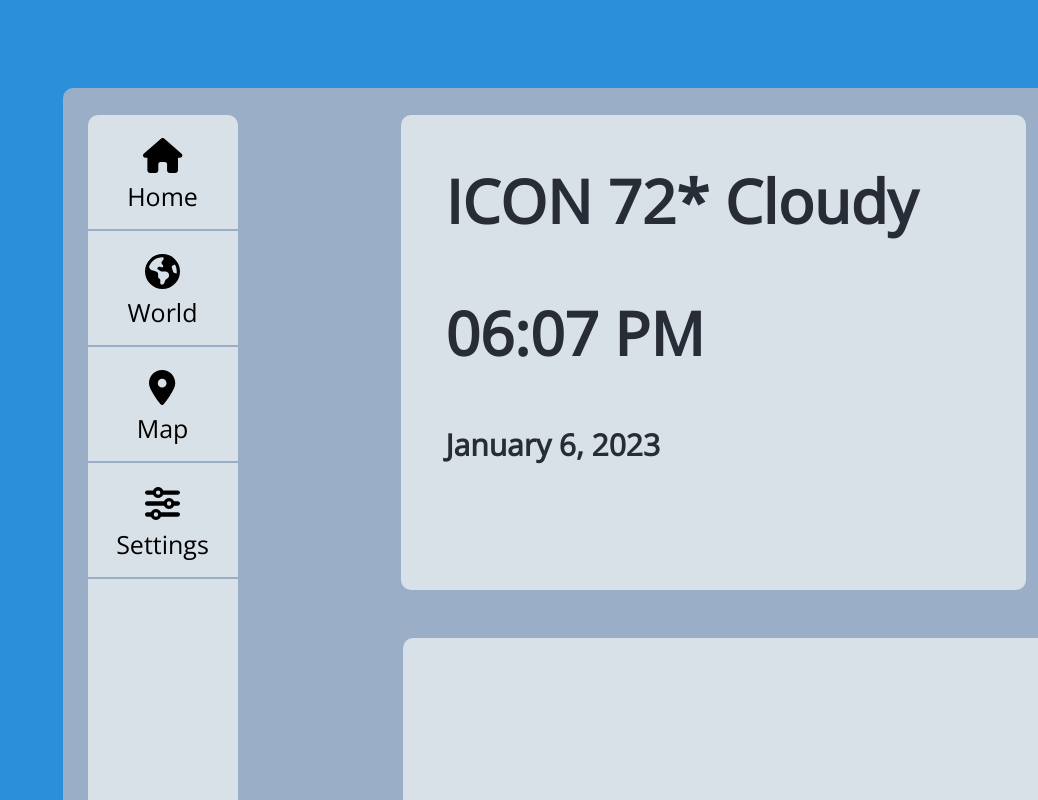
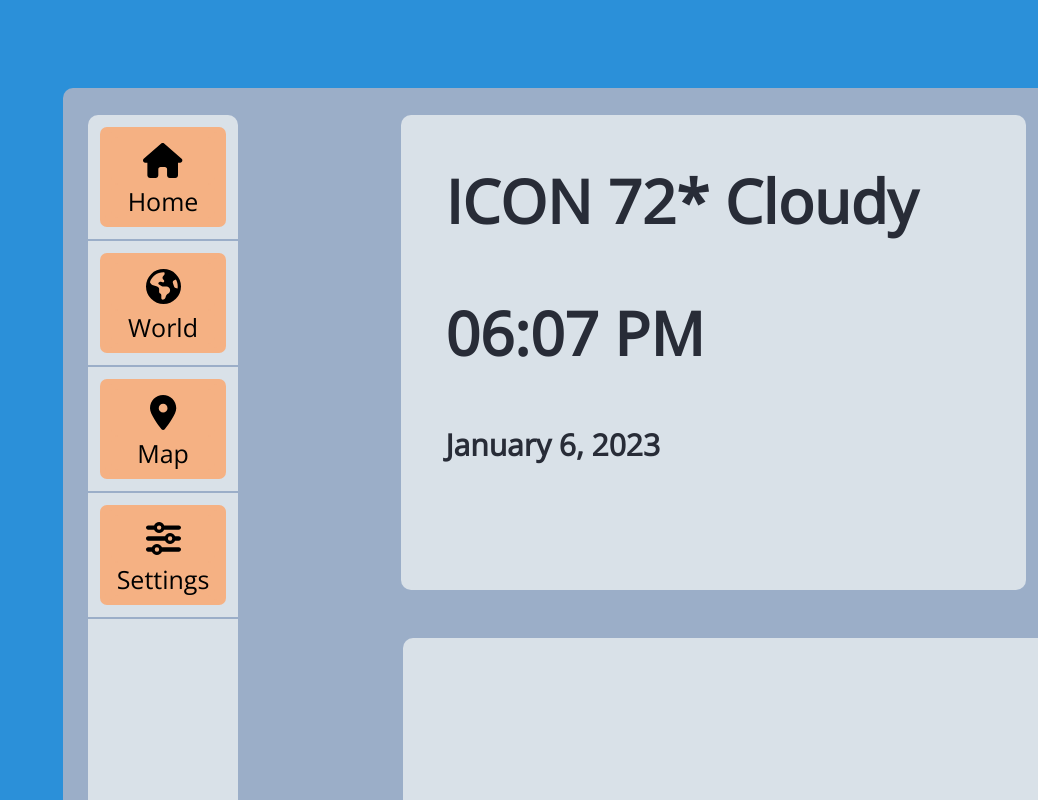
Before and after one commit to nslee333/dev-folder, a React (Create React App) app in the folder weather_app/client/: page / in a window 1280 px wide. Shown: the top 800 px of the page, without its empty margins (242-1280 px from the left). Built offline with nearby package versions, Linux system fonts and the light colour scheme.

Commit message:
client: navbar progress save.

```diff
--- a/weather_app/client/src/App.css
+++ b/weather_app/client/src/App.css
@@ -7,7 +7,7 @@
   --main-grey: #d9e1e8;
   --main-blue: #2b90d9;
   --main-blueGrey: #9baec8;
-  /* --main-orange: #f5b183; */
+  --main-orange: #f5b183;
   --main-purple: #5c5a5e;
 
   --primary-div: var(--main-grey);
@@ -17,6 +17,9 @@
   --main-font: var(--main-black);
 
   --main-hourly: var(--main-blueGrey);
+  --main-navbar-button: var(--main-orange);
+
+
   font-family: 'Open Sans', 'sans-serif';
 }
 
@@ -68,11 +71,10 @@
 
 
 .navbar__pages {
-  font-family: var(--main-font);
-  background-color: var(--main-grey);
+  background-color: var(--main-navbar-button);
   border-radius: 7px;
-  height: 90px;
-  width: 125px;
+  height: 100px;
+  /* width: 125px; */
   margin: 12px;
 
 
@@ -82,36 +84,56 @@
   justify-content: center;
 }
 
-.navbar__pages__content {
+.navbar__pages:hover{
+  --main-navbar-button: var(--main-darkGrey);
+  cursor: pointer;
 
-  border-radius: 7px;
-  text-align: left;
-  /* border: 1px solid purple; */
-  margin: 5px;
-  width: 192.5px;
-  height: 38.5px
 }
 
-.navbar__pages__content__icon-div, .navbar__pages__content__text {
+
+
+.navbar__pages__button {
+  background-color: var(--main-navbar-button);
+  border-radius: 7px;
+  border: 0px;
+  text-align: left;
+  margin: 5px;
+  width: 125px;
+  height: 90px
+}
+
+.navbar__pages__button:hover
+.navbar__pages__button__icon-div:hover,
+.navbar__pages__button__text:hover,
+.navbar__pages__button__icon-div__icon:hover
+{
+  --main-navbar-button: var(--main-darkGrey);
+  cursor: pointer;
+}
+
+
+.navbar__pages__button__icon-div, .navbar__pages__button__text {
   text-align: center;
-  background-color: var(--main-grey);
+  background-color: var(--main-navbar-button);
+  border-radius: 7px;
 
 }
 
 
 
 
-.navbar__pages__content__icon-div {
+.navbar__pages__button__icon-div {
+
   font-size: 35px;
 }
 
-.navbar__pages__content__icon-div__icon {
-  background-color: var(--main-grey);
+.navbar__pages__button__icon-div__icon {
+  background-color: var(--main-navbar-button);
 }
 
-.navbar__pages__content__text {
+.navbar__pages__button__text {
+
   font-size: 25px;
-  /* font-weight: bold; */
 }
 
 
--- a/weather_app/client/src/App.tsx
+++ b/weather_app/client/src/App.tsx
@@ -115,50 +115,51 @@ const hourForecastComponent = () => { // TODO: Might need to remove two parent d
 const navbarComponent = () => {
   return (
     <div className='navbar'>
+
       <div className='navbar__pages'>
-        <div className='navbar__pages__content'>
-          <div className='navbar__pages__content__icon-div'>
-            <FontAwesomeIcon icon={faHouse} className='navbar__pages__content__icon-div__icon'/>
+        <button className='navbar__pages__button' /* TODO: onClick={} */>
+          <div className='navbar__pages__button__icon-div'>
+            <FontAwesomeIcon icon={faHouse} className='navbar__pages__button__icon-div__icon'/>
           </div>
-          <div className='navbar__pages__content__text'>
+          <div className='navbar__pages__button__text'>
             Home
           </div>
-        </div>
+        </button>
+      </div>
+
+      <hr className='navbar__hr'/>
+
+      <div className='navbar__pages'>
+        <button className='navbar__pages__button'>
+          <div className='navbar__pages__button__icon-div'>
+            <FontAwesomeIcon icon={faEarthAmericas} className='navbar__pages__button__icon-div__icon'/>
+          </div>
+          <div className='navbar__pages__button__text'>
+            World
+          </div>
+        </button>
       </div>
       <hr className='navbar__hr'/>
       <div className='navbar__pages'>
-        <div className='navbar__pages__content'>
-          <div className='navbar__pages__content__icon-div'>
-            <FontAwesomeIcon icon={faEarthAmericas} className='navbar__pages__content__icon-div__icon'/>
+        <button className='navbar__pages__button'>
+          <div className='navbar__pages__button__icon-div'>
+            <FontAwesomeIcon icon={faLocationDot} className='navbar__pages__button__icon-div__icon'/>
           </div>
-          <div className='navbar__pages__content__text'>
-            World
+          <div className='navbar__pages__button__text'>
+            Map
           </div>
-        </div>
+        </button>
       </div>
       <hr className='navbar__hr'/>
       <div className='navbar__pages'>
-        <div className='navbar__pages__content'>
-          <div className='navbar__pages__content__icon-div'>
-            <FontAwesomeIcon icon={faLocationDot} className='navbar__pages__content__icon-div__icon'/>
-          </div>
-          <div className='navbar__pages__content__text'>
-            Map
-          </div>
-        </div>
-      </div>
-      <hr className='navbar__hr'/>
-      <div className='navbar__pages'>
-        <div className='navbar__pages__content'>
-          <div className='navbar__pages__content__icon'>
-            <div className='navbar__pages__content__icon-div'>
-              <FontAwesomeIcon icon={faSliders} className='navbar__pages__content__icon-div__icon'/>
+        <button className='navbar__pages__button'>
+            <div className='navbar__pages__button__icon-div'>
+              <FontAwesomeIcon icon={faSliders} className='navbar__pages__button__icon-div__icon'/>
             </div>
-            <div className='navbar__pages__content__text'>
+            <div className='navbar__pages__button__text'>
               Settings
             </div>
-          </div>
-        </div>
+        </button>
       </div>
       <hr className='navbar__hr'/>
     </div>
```
